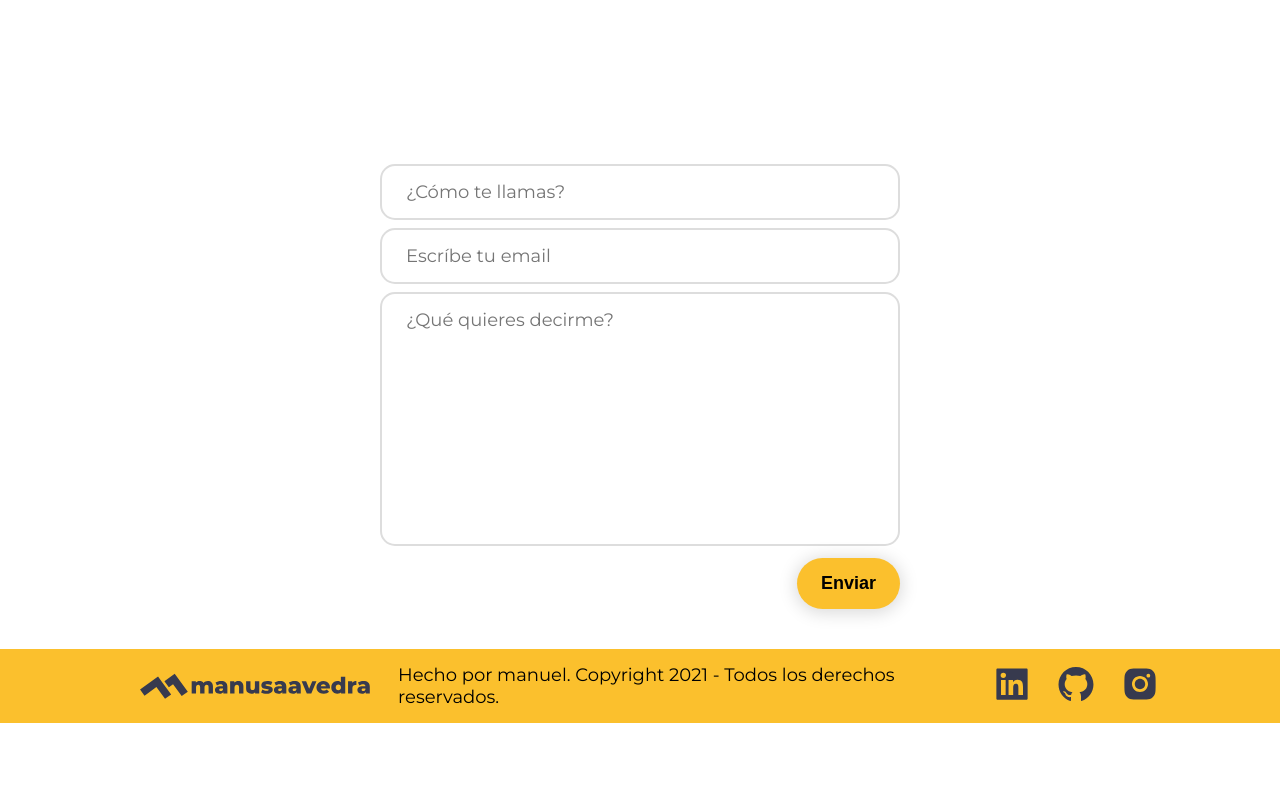
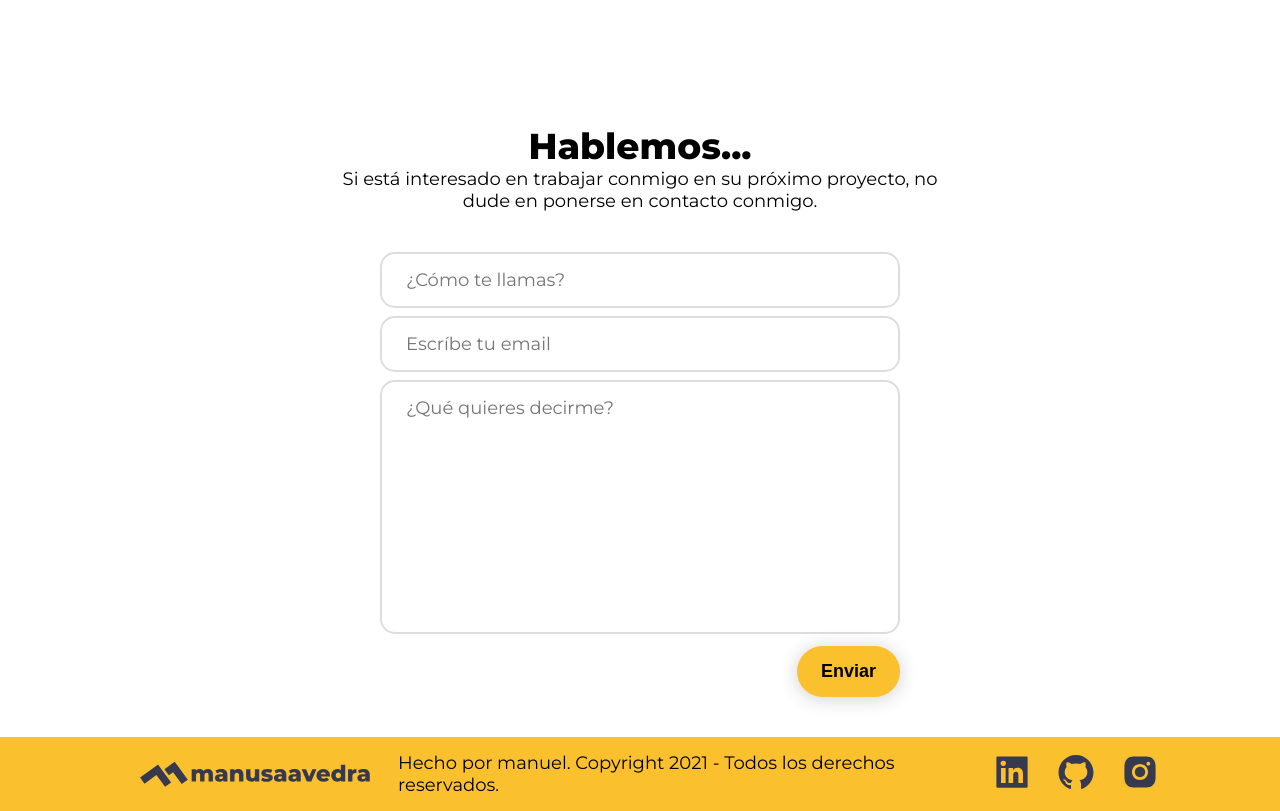
Before and after one commit to manusaavedra/ms-portafolio, a Next.js app: page / in a window 1280 px wide. Shown: the part 3040-3851 px from the top of the page. Before the commit the page ends 3763 px from the top, so only its background shows below. Built offline with nearby package versions, Linux system fonts and the light colour scheme.

Commit message:
refactor

```diff
--- a/pages/index.js
+++ b/pages/index.js
@@ -108,6 +108,8 @@ export default function Home() {
 					</article>
 				</section>
 				<section className="contacts">
+					<h4>Hablemos...</h4>
+					<p>Si está interesado en trabajar conmigo en su próximo proyecto, no dude en ponerse en contacto conmigo.</p>
 					<ContactsForm />
 				</section>
 			</main>
--- a/styles/globals.css
+++ b/styles/globals.css
@@ -340,6 +340,13 @@ button.secondary {
   padding: 24px;
 }
 
+.contacts {
+  max-width: 600px;
+  margin: 200px auto 0;
+  width: 100%;
+  text-align: center;
+}
+
 .modal {
   position: fixed;
   top: 0;
```
